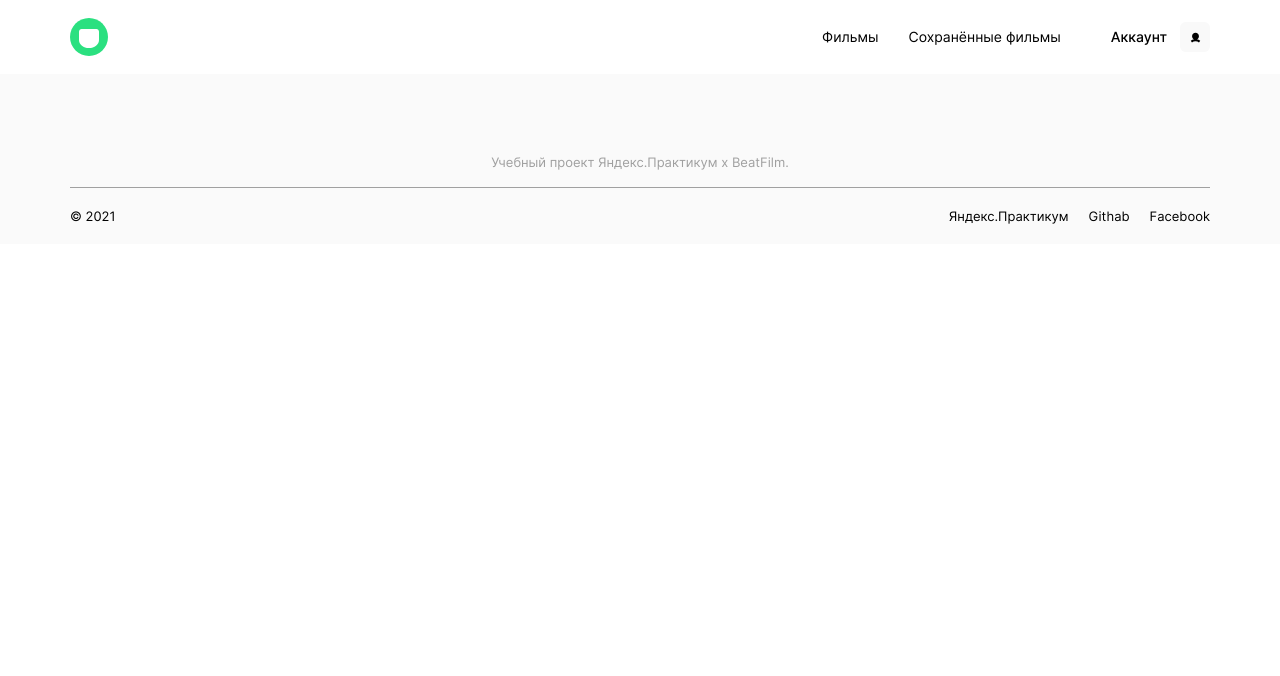
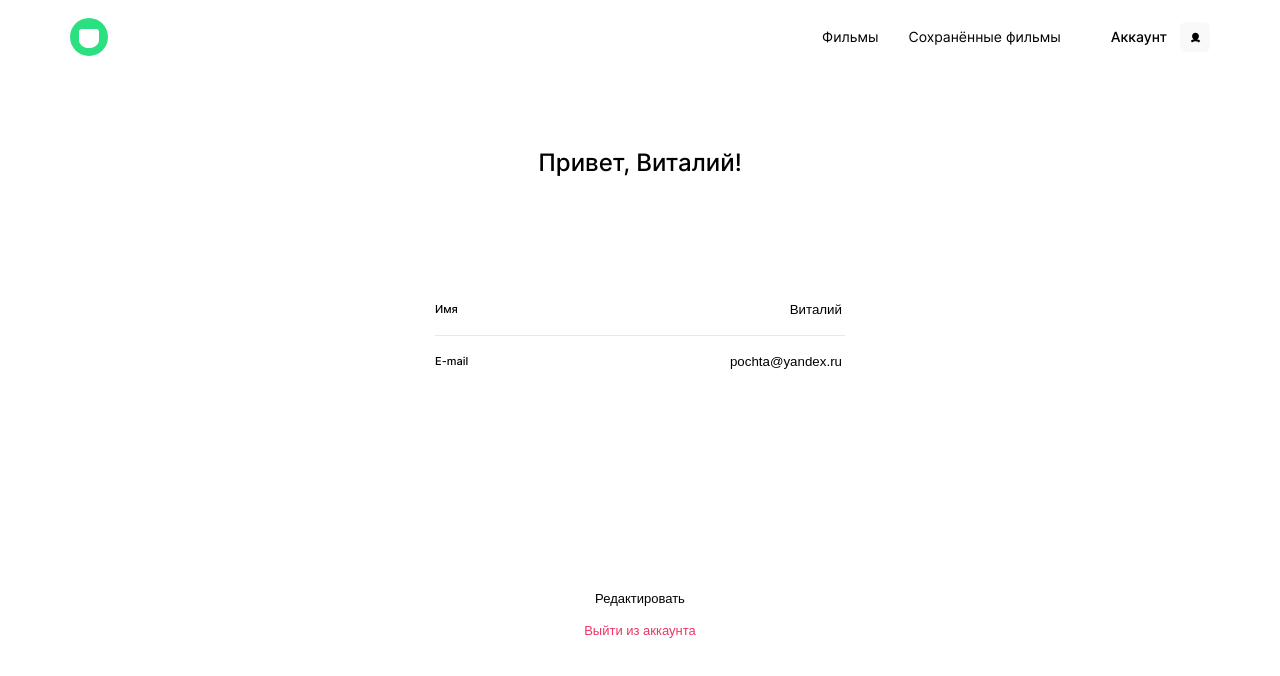
Before and after one commit to Murat29/movies-explorer-frontend, a React (Create React App) app: page /profile in a window 1280 px wide. Shown: the top 676 px of the page. Built offline with nearby package versions, Linux system fonts and the light colour scheme.

Commit message:
add Profile

```diff
--- a/src/components/App/App.js
+++ b/src/components/App/App.js
@@ -5,15 +5,20 @@ import Header from '../Header/Header';
 import Main from '../Main/Main';
 import Movies from '../Movies/Movies';
 import SavedMovies from '../SavedMovies/SavedMovies';
+import Profile from '../Profile/Profile';
 import Footer from '../Footer/Footer';
 function App() {
+  const urlHeader = ['/', '/movies', '/saved-movies', '/profile'];
+  const urlFooter = ['/', '/movies', '/saved-movies'];
+
   return (
     <>
-      <Route path="/" component={Header}></Route>
-      <Route exact path="/" component={Main}></Route>
-      <Route exact path="/movies" component={Movies}></Route>
-      <Route exact path="/saved-movies" component={SavedMovies}></Route>
-      <Route path="/" component={Footer}></Route>
+      <Route exact path={urlHeader} component={Header} />
+      <Route exact path="/" component={Main} />
+      <Route exact path="/movies" component={Movies} />
+      <Route exact path="/saved-movies" component={SavedMovies} />
+      <Route exact path="/profile" component={Profile} />
+      <Route exact path={urlFooter} component={Footer} />
     </>
   );
 }
--- /dev/null
+++ b/src/components/Profile/Profile.css
@@ -0,0 +1,126 @@
+.profile {
+  font-family: 'Inter', Arial, sans-serif;
+  font-style: normal;
+  padding: 74px 30px 70px;
+}
+
+@media screen and (max-width: 768px) {
+  .profile {
+    padding: 236px 30px 269px;
+  }
+}
+
+@media screen and (max-width: 425px) {
+  .profile {
+    padding: 70px 30px 40px;
+  }
+}
+
+.profile__title {
+  font-weight: 500;
+  font-size: 24px;
+  line-height: 29px;
+  text-align: center;
+  margin: 0;
+}
+
+.profile__form {
+  max-width: 410px;
+  margin: 123px auto 0;
+  font-weight: normal;
+  font-size: 11px;
+  line-height: 13px;
+  display: flex;
+  flex-direction: column;
+  align-items: center;
+}
+
+@media screen and (max-width: 768px) {
+  .profile__form {
+    margin-top: 96px;
+  }
+}
+
+@media screen and (max-width: 425px) {
+  .profile__form {
+    margin-top: 80px;
+  }
+}
+
+.profile__input-container {
+  display: flex;
+  flex-direction: row;
+  justify-content: space-between;
+  align-items: center;
+  gap: 10px;
+  width: 100%;
+}
+
+.profile__input-container:last-of-type {
+  margin-bottom: 220px;
+}
+
+@media screen and (max-width: 768px) {
+  .profile__input-container:last-of-type {
+    margin-bottom: 210px;
+  }
+}
+
+@media screen and (max-width: 425px) {
+  .profile__input-container:last-of-type {
+    margin-bottom: 380px;
+  }
+}
+
+.profile__input-placeholder {
+  width: 100%;
+  font-weight: 500;
+  margin: 0;
+}
+
+.profile__input {
+  text-align: right;
+  width: 100%;
+  border: none;
+  border: 1px solid #ffffff;
+  outline: none;
+}
+
+.profile__input:focus {
+  border: 1px solid #000000;
+}
+
+.profile__border {
+  width: 100%;
+  height: 1px;
+  background-color: #e8e8e8;
+  margin: 16px 0;
+}
+
+.profile__button {
+  -webkit-appearance: none;
+  -moz-appearance: none;
+  appearance: none;
+  padding: 0;
+  margin: 0;
+  border: none;
+  box-shadow: none;
+  cursor: pointer;
+  outline: none;
+  background-color: #ffffff;
+  font-weight: normal;
+  font-size: 13px;
+  line-height: 16px;
+}
+
+.profile__button {
+  margin-bottom: 16px;
+}
+.profile__button:last-of-type {
+  margin-bottom: 0;
+}
+
+.profile__button_exit {
+  font-weight: 500;
+  color: #ee3465;
+}
--- /dev/null
+++ b/src/components/Profile/Profile.js
@@ -0,0 +1,47 @@
+import React from 'react';
+import './Profile.css';
+function Profile() {
+  const [name, setName] = React.useState('Виталий');
+  const [email, setEmail] = React.useState('pochta@yandex.ru');
+
+  function handleChangeName(e) {
+    setName(e.target.value);
+  }
+
+  function handleChangeEmail(e) {
+    setEmail(e.target.value);
+  }
+
+  return (
+    <section className="profile">
+      <h2 className="profile__title">Привет, Виталий!</h2>
+      <form className="profile__form">
+        <div className="profile__input-container">
+          <p className="profile__input-placeholder">Имя</p>
+          <input
+            onChange={handleChangeName}
+            value={name}
+            className="profile__input"
+            type="text"
+          />
+        </div>
+        <div className="profile__border"></div>
+        <div className="profile__input-container">
+          <p className="profile__input-placeholder">E-mail</p>
+          <input
+            onChange={handleChangeEmail}
+            value={email}
+            className="profile__input"
+            type="email"
+          />
+        </div>
+        <button className="profile__button">Редактировать</button>
+        <button className="profile__button profile__button_exit">
+          Выйти из аккаунта
+        </button>
+      </form>
+    </section>
+  );
+}
+
+export default Profile;
```
